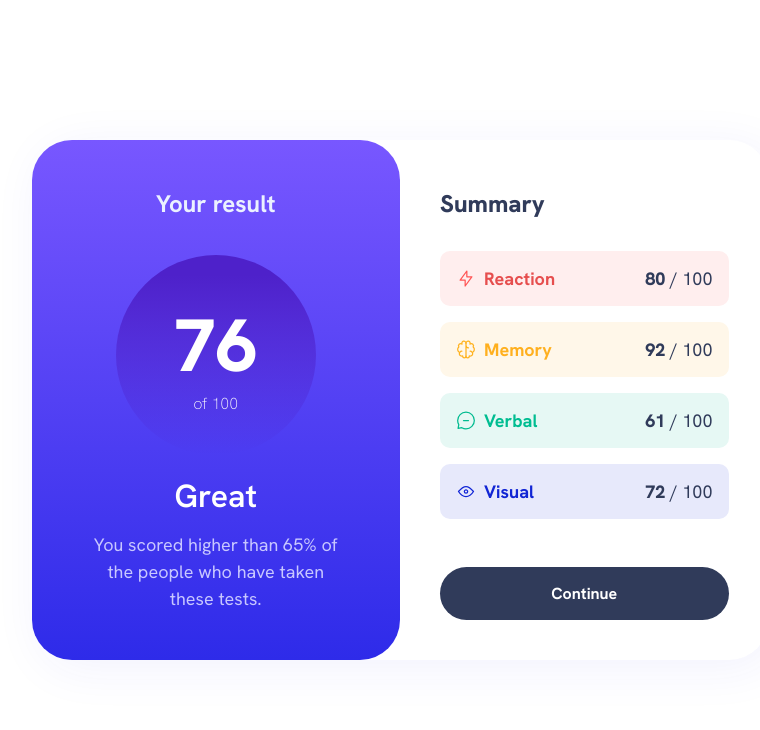
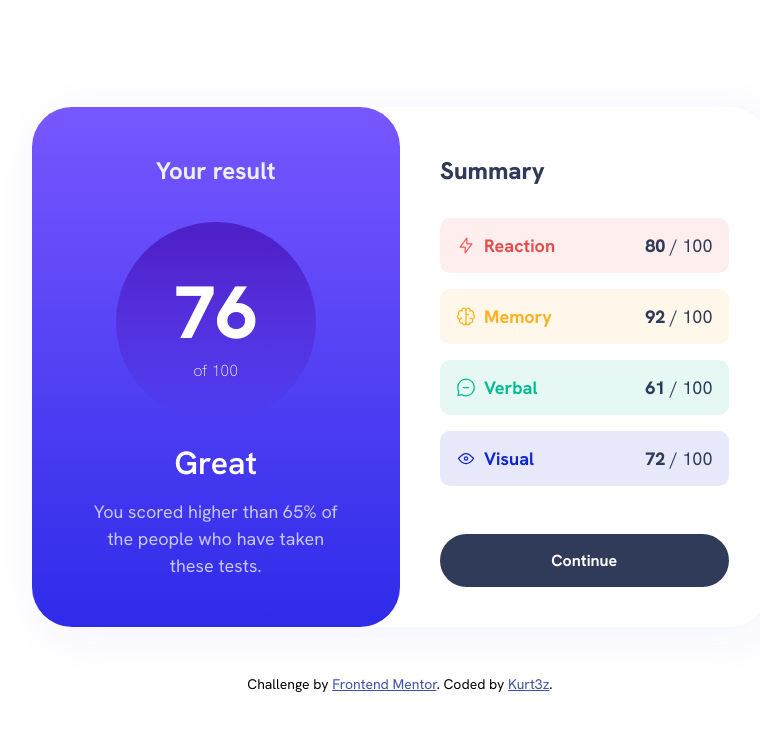
Before and after one commit to Kurt3z/resultsSummaryComponent, a plain HTML site: page index.html in a window 1280 px wide. Shown: the whole page, without its empty margins (240-1000 px from the left). Drawn offline with Linux system fonts and the light colour scheme.

Commit message:
Add footer and attribution

```diff
--- a/index.html
+++ b/index.html
@@ -70,6 +70,13 @@
       </section>
     </main>
 
+    <footer>
+      <div class="attribution">
+        Challenge by <a href="https://www.frontendmentor.io?ref=challenge" target="_blank">Frontend Mentor</a>. Coded by
+        <a href="https://github.com/Kurt3z">Kurt3z</a>.
+      </div>
+    </footer>
+
     <script src="script.js"></script>
   </body>
 </html>
--- a/style.css
+++ b/style.css
@@ -42,8 +42,10 @@ body {
   height: 100vh;
 
   display: flex;
+  flex-direction: column;
   justify-content: center;
   align-items: center;
+  gap: 4.8rem;
 }
 
 ul {
@@ -221,8 +223,10 @@ ul {
 
 /* ************************************ */
 /* Attribution */
+footer {
+  font-size: 1.4rem;
+}
 .attribution {
-  font-size: 11px;
   text-align: center;
 }
 .attribution a {
```
